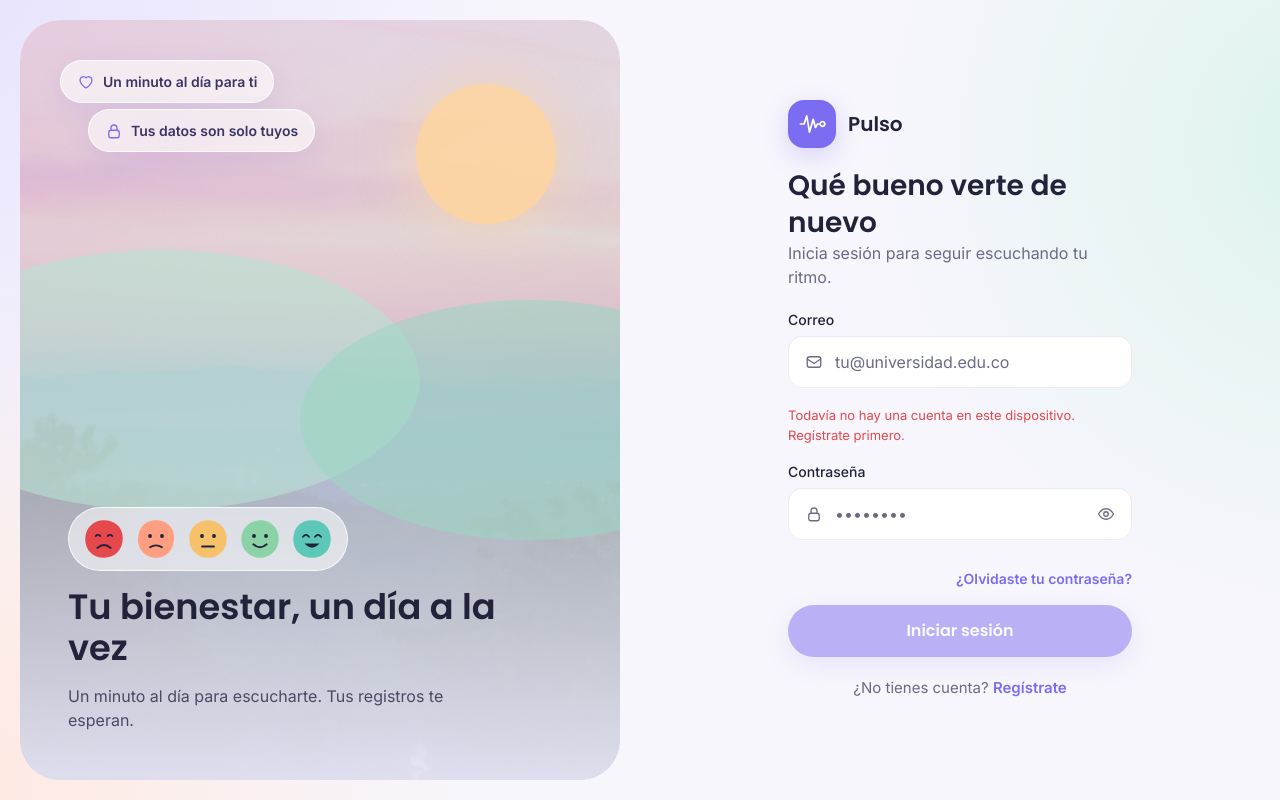
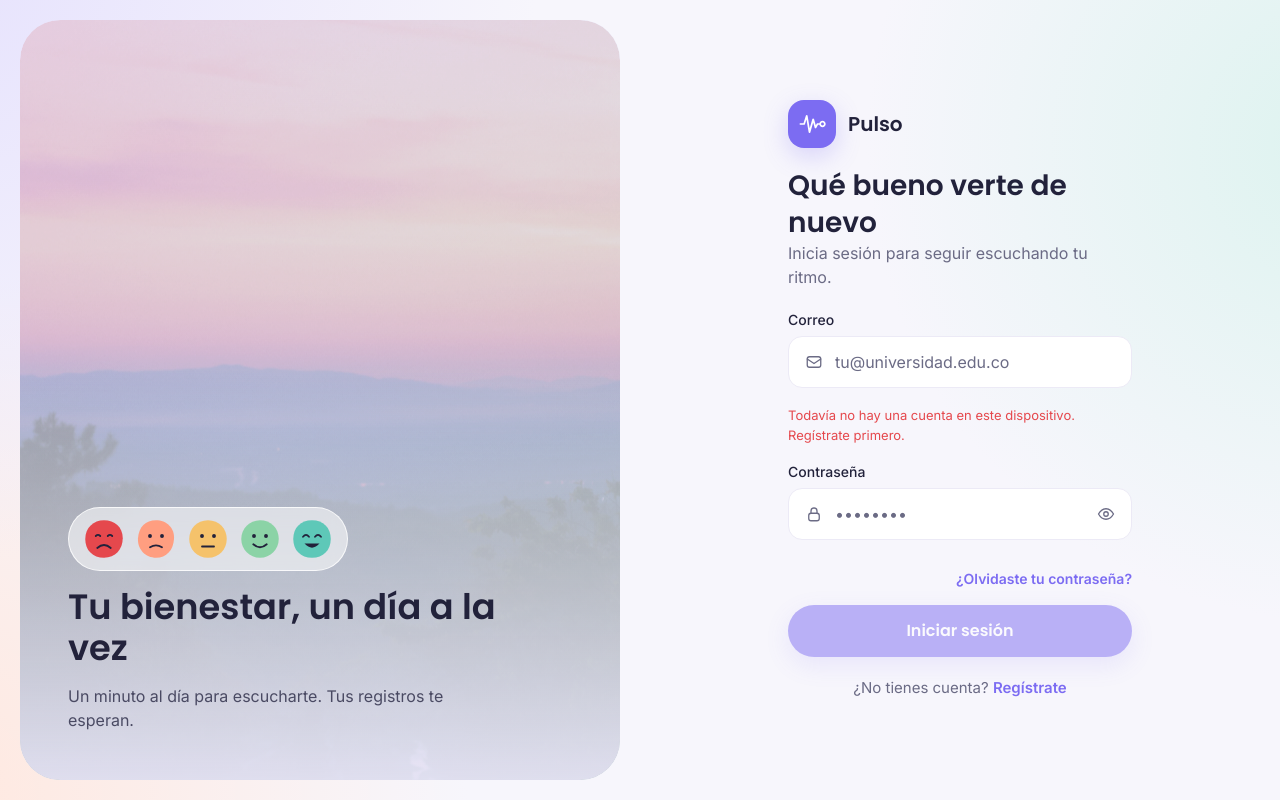
Before and after one commit to juangallardo19/Pulso, an Angular app: page /login in a window 1280 px wide. Built offline with nearby package versions, Linux system fonts and the light colour scheme.

Commit message:
feat(diseno): quita el sol, las colinas y las insignias; queda el degradado con la foto suave

```diff
--- a/src/app/pages/goals/goals.html
+++ b/src/app/pages/goals/goals.html
@@ -1,12 +1,5 @@
 <main class="page auth">
   <aside class="auth-side">
-    <div class="auth-badges" aria-hidden="true">
-      <span class="auth-badge"><span class="icon sm i-moon"></span> Metas a tu ritmo</span>
-      <span class="auth-badge"><span class="icon sm i-sparkle"></span> Puedes cambiarlas cuando quieras</span>
-    </div>
-    <span class="sun"></span>
-    <span class="hill one"></span>
-    <span class="hill two"></span>
     <div class="faces">
       <img src="moods/1.svg" alt="" /><img src="moods/2.svg" alt="" /><img
         src="moods/3.svg"
--- a/src/app/pages/home/home.html
+++ b/src/app/pages/home/home.html
@@ -20,9 +20,6 @@
     <section class="home-grid">
       <!-- Check-in rápido de ánimo -->
       <article class="hero">
-        <span class="sun"></span>
-        <span class="hill one"></span>
-        <span class="hill two"></span>
         <div class="hero-text">
           <span class="hero-pista"
             ><span class="icon sm i-sparkle"></span> Toca una carita para empezar tu check-in</span
--- a/src/app/pages/home/home.scss
+++ b/src/app/pages/home/home.scss
@@ -45,39 +45,6 @@
   opacity: 0.28;
   mix-blend-mode: multiply;
   animation: deriva 30s ease-in-out infinite alternate;
-}
-
-.sun {
-  position: absolute;
-  top: 18px;
-  right: 30px;
-  width: 70px;
-  height: 70px;
-  border-radius: 50%;
-  background: #ffd59e;
-  box-shadow: 0 0 40px rgba(255, 213, 158, 0.8);
-}
-
-.hill {
-  position: absolute;
-  border-radius: 50%;
-  background: #b7e3d2;
-  opacity: 0.9;
-}
-
-.hill.one {
-  width: 260px;
-  height: 120px;
-  left: -30px;
-  bottom: -60px;
-}
-
-.hill.two {
-  width: 240px;
-  height: 110px;
-  right: -50px;
-  bottom: -60px;
-  background: #9dd6c3;
 }
 
 .hero-text {
--- a/src/app/pages/login/login.html
+++ b/src/app/pages/login/login.html
@@ -1,12 +1,5 @@
 <main class="page auth">
   <aside class="auth-side">
-    <div class="auth-badges" aria-hidden="true">
-      <span class="auth-badge"><span class="icon sm i-heart"></span> Un minuto al día para ti</span>
-      <span class="auth-badge"><span class="icon sm i-lock"></span> Tus datos son solo tuyos</span>
-    </div>
-    <span class="sun"></span>
-    <span class="hill one"></span>
-    <span class="hill two"></span>
     <div class="faces">
       <img src="moods/1.svg" alt="" /><img src="moods/2.svg" alt="" /><img
         src="moods/3.svg"
--- a/src/app/pages/register/register.html
+++ b/src/app/pages/register/register.html
@@ -1,12 +1,5 @@
 <main class="page auth">
   <aside class="auth-side">
-    <div class="auth-badges" aria-hidden="true">
-      <span class="auth-badge"><span class="icon sm i-sparkle"></span> Descubre tus patrones</span>
-      <span class="auth-badge"><span class="icon sm i-lock"></span> Tus datos son solo tuyos</span>
-    </div>
-    <span class="sun"></span>
-    <span class="hill one"></span>
-    <span class="hill two"></span>
     <div class="faces">
       <img src="moods/1.svg" alt="" /><img src="moods/2.svg" alt="" /><img
         src="moods/3.svg"
--- a/src/styles.scss
+++ b/src/styles.scss
@@ -1043,40 +1043,6 @@ input[type='time'] {
     color: #4a4a63;
   }
 
-  .auth-side .sun {
-    position: absolute;
-    top: 64px;
-    right: 64px;
-    width: 140px;
-    height: 140px;
-    border-radius: 50%;
-    background: #ffd59e;
-    opacity: 0.85;
-    box-shadow: 0 0 60px rgba(255, 213, 158, 0.7);
-  }
-
-  .auth-side .hill {
-    position: absolute;
-    border-radius: 50%;
-    background: #b7e3d2;
-    opacity: 0.6;
-  }
-
-  .auth-side .hill.one {
-    width: 520px;
-    height: 260px;
-    left: -120px;
-    top: 230px;
-  }
-
-  .auth-side .hill.two {
-    width: 460px;
-    height: 240px;
-    right: -140px;
-    top: 280px;
-    background: #9dd6c3;
-  }
-
   /* Caritas dentro de una píldora de vidrio claro */
   .auth-side .faces {
     position: relative;
@@ -1100,42 +1066,6 @@ input[type='time'] {
     transform: translateY(-4px) scale(1.08);
   }
 
-  /* Insignias que flotan arriba a la izquierda */
-  .auth-badges {
-    position: absolute;
-    top: 40px;
-    left: 40px;
-    display: flex;
-    flex-direction: column;
-    align-items: flex-start;
-    gap: 12px;
-  }
-
-  .auth-badge {
-    display: inline-flex;
-    align-items: center;
-    gap: 8px;
-    padding: 10px 16px;
-    border: 1px solid rgba(255, 255, 255, 0.85);
-    border-radius: 999px;
-    background: rgba(255, 255, 255, 0.6);
-    backdrop-filter: blur(12px);
-    box-shadow: 0 8px 24px rgba(124, 108, 242, 0.12);
-    color: #3b3566;
-    font-size: 0.875rem;
-    font-weight: 600;
-    animation: flotar 6s ease-in-out infinite;
-  }
-
-  .auth-badge .icon {
-    color: #7c6cf2;
-  }
-
-  .auth-badge:nth-child(2) {
-    margin-left: 28px;
-    animation-delay: -3s;
-  }
-
   .auth-main {
     justify-content: center;
     padding: 48px;
@@ -1149,17 +1079,6 @@ input[type='time'] {
 
   to {
     transform: scale(1.08);
-  }
-}
-
-@keyframes flotar {
-  0%,
-  100% {
-    transform: translateY(0);
-  }
-
-  50% {
-    transform: translateY(-6px);
   }
 }
 
```
